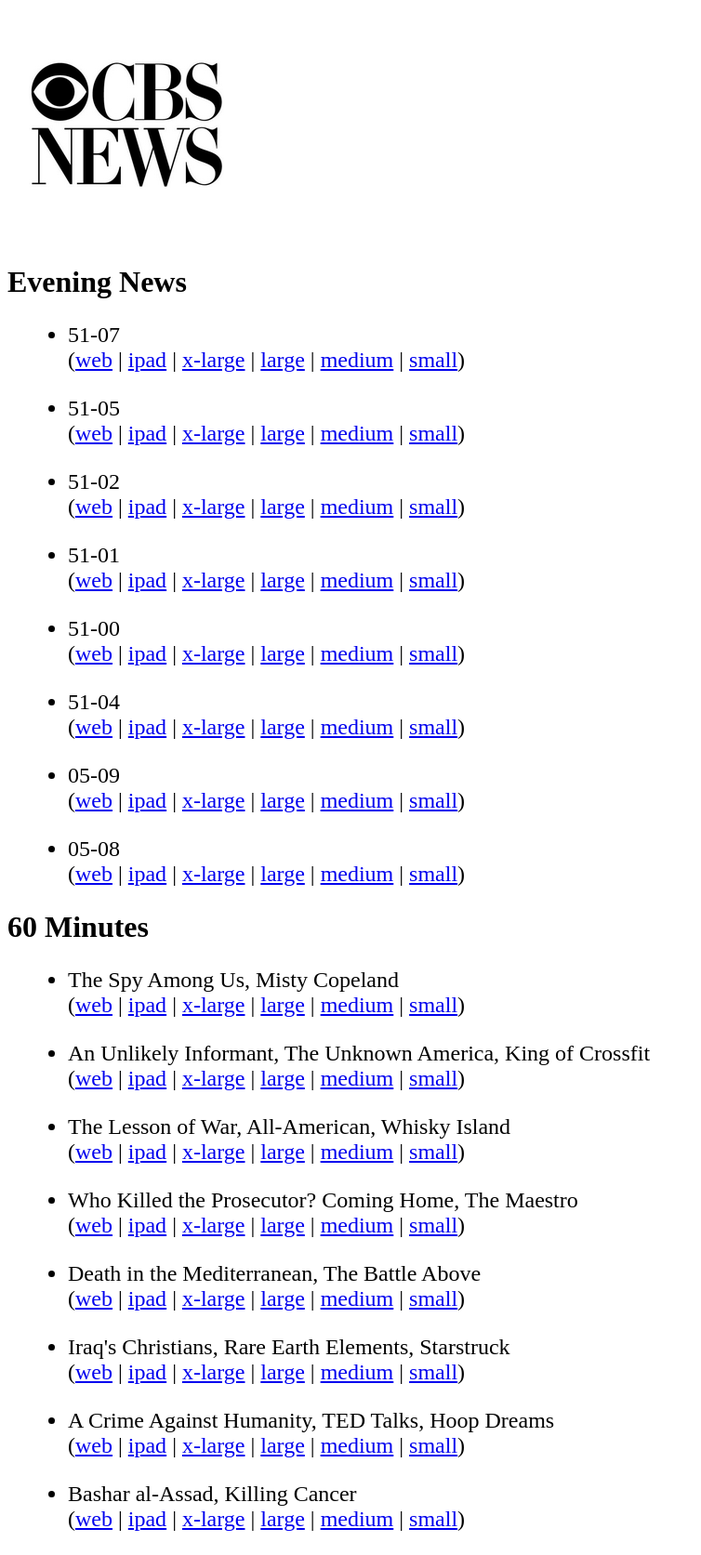
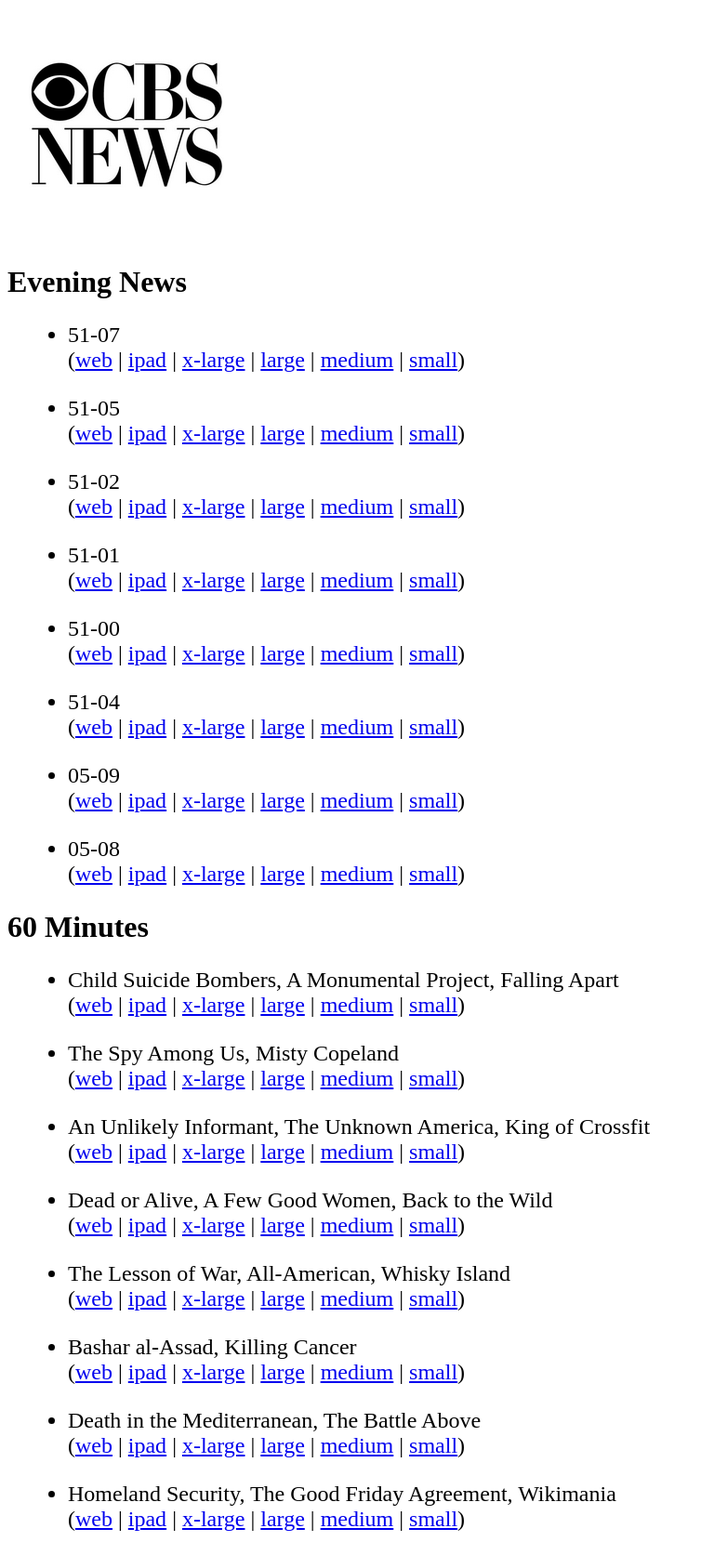
Before and after one commit to jkutner/cbsfeed, a Jekyll site: the page built from index.html, in a window 1280 px wide. Shown: the whole page at 93% size, without its empty margins (0-754 px from the left). Built offline with Jekyll 4.4.1, drawn with Linux system fonts in a browser that asks for light colours; nearby versions of some CDN libraries; some of the changed lines change nothing that is shown.

Commit message:
Updating with latest episdoes

```diff
--- a/_data/sixtymin.yml
+++ b/_data/sixtymin.yml
@@ -1,4 +1,13 @@
 ---
+- title: Child Suicide Bombers, A Monumental Project, Falling Apart
+  links:
+    orig: /videos/child-suicide-bombers-a-monumental-project-falling-apart/
+    ipad: ''
+    mp4_240: ''
+    mp4_740: ''
+    mp4_796: ''
+    mp4_1296: ''
+  date: Child Suicide Bombers, A Monumental Project, Falling Apart
 - title: The Spy Among Us, Misty Copeland
   links:
     orig: /videos/the-spy-among-us-misty-copeland/
@@ -17,6 +26,15 @@
     mp4_796: ''
     mp4_1296: ''
   date: An Unlikely Informant, The Unknown America, King of Crossfit
+- title: Dead or Alive, A Few Good Women, Back to the Wild
+  links:
+    orig: /videos/dead-or-alive-a-few-good-women-back-to-the-wild/
+    ipad: ''
+    mp4_240: ''
+    mp4_740: ''
+    mp4_796: ''
+    mp4_1296: ''
+  date: Dead or Alive, A Few Good Women, Back to the Wild
 - title: The Lesson of War, All-American, Whisky Island
   links:
     orig: /videos/the-lesson-of-war-all-american-whisky-island/
@@ -26,15 +44,15 @@
     mp4_796: media\/2015\/05\/02\/438069827774\/60_FULL_050115_387478_796.mp4
     mp4_1296: media\/2015\/05\/02\/438069827774\/60_FULL_050115_387478_1296.mp4
   date: The Lesson of War, All-American, Whisky Island
-- title: Who Killed the Prosecutor? Coming Home, The Maestro
+- title: Bashar al-Assad, Killing Cancer
   links:
-    orig: /videos/who-killed-the-prosecutor-coming-home-the-maestro/
-    ipad: ipad-streaming.cbsnews.com/media/mpx/2015/03/08/410065475654/60_Full_0308_355472_phone.m3u8
-    mp4_240: media\/2015\/03\/08\/410065475654\/60_Full_0308_355442_240.mp4
-    mp4_740: media\/2015\/03\/08\/410065475654\/60_Full_0308_355442_740.mp4
-    mp4_796: media\/2015\/03\/08\/410065475654\/60_Full_0308_355442_796.mp4
-    mp4_1296: media\/2015\/03\/08\/410065475654\/60_Full_0308_355442_1296.mp4
-  date: Who Killed the Prosecutor? Coming Home, The Maestro
+    orig: /videos/bashar-al-assad-killing-cancer/
+    ipad: ipad-streaming.cbsnews.com/media/mpx/2015/03/29/419842627903/60_0329_Full_367012_500/60_0329_Full_367012_500.m3u8
+    mp4_240: media\/2015\/03\/29\/419842627903\/60_0329_Full_367006_240.mp4
+    mp4_740: media\/2015\/03\/29\/419842627903\/60_0329_Full_367006_740.mp4
+    mp4_796: media\/2015\/03\/29\/419842627903\/60_0329_Full_367006_796.mp4
+    mp4_1296: media\/2015\/03\/29\/419842627903\/60_0329_Full_367006_1296.mp4
+  date: Bashar al-Assad, Killing Cancer
 - title: Death in the Mediterranean, The Battle Above
   links:
     orig: /videos/death-in-the-mediterranean-the-battle-above/
@@ -44,30 +62,12 @@
     mp4_796: media\/2015\/04\/26\/434766915793\/60_fULL_0426_383201_796.mp4
     mp4_1296: media\/2015\/04\/26\/434766915793\/60_fULL_0426_383201_1296.mp4
   date: Death in the Mediterranean, The Battle Above
-- title: Iraq's Christians, Rare Earth Elements, Starstruck
+- title: Homeland Security, The Good Friday Agreement, Wikimania
   links:
-    orig: /videos/iraqs-christians-rare-earth-elements-starstruck/
-    ipad: ipad-streaming.cbsnews.com/media/mpx/2015/03/22/416497219642/60_Full_032215_362946_tablet.m3u8
-    mp4_240: media\/2015\/03\/22\/416497219642\/60_Full_032215_362916_240.mp4
-    mp4_740: media\/2015\/03\/22\/416497219642\/60_Full_032215_362916_740.mp4
-    mp4_796: media\/2015\/03\/22\/416497219642\/60_Full_032215_362916_796.mp4
-    mp4_1296: media\/2015\/03\/22\/416497219642\/60_Full_032215_362916_1296.mp4
-  date: Iraq's Christians, Rare Earth Elements, Starstruck
-- title: A Crime Against Humanity, TED Talks, Hoop Dreams
-  links:
-    orig: /videos/a-crime-against-humanity-ted-talks-hoop-dreams/
-    ipad: ipad-streaming.cbsnews.com/media/mpx/2015/04/19/430507075750/60_FULL_041915_379358_500/60_FULL_041915_379358_500.m3u8
-    mp4_240: media\/2015\/04\/19\/430507075750\/60_FULL_041915_379339_240.mp4
-    mp4_740: media\/2015\/04\/19\/430507075750\/60_FULL_041915_379339_740.mp4
-    mp4_796: media\/2015\/04\/19\/430507075750\/60_FULL_041915_379339_796.mp4
-    mp4_1296: media\/2015\/04\/19\/430507075750\/60_FULL_041915_379339_1296.mp4
-  date: A Crime Against Humanity, TED Talks, Hoop Dreams
-- title: Bashar al-Assad, Killing Cancer
-  links:
-    orig: /videos/bashar-al-assad-killing-cancer/
-    ipad: ipad-streaming.cbsnews.com/media/mpx/2015/03/29/419842627903/60_0329_Full_367012_500/60_0329_Full_367012_500.m3u8
-    mp4_240: media\/2015\/03\/29\/419842627903\/60_0329_Full_367006_240.mp4
-    mp4_740: media\/2015\/03\/29\/419842627903\/60_0329_Full_367006_740.mp4
-    mp4_796: media\/2015\/03\/29\/419842627903\/60_0329_Full_367006_796.mp4
-    mp4_1296: media\/2015\/03\/29\/419842627903\/60_0329_Full_367006_1296.mp4
-  date: Bashar al-Assad, Killing Cancer
+    orig: /videos/homeland-security-the-good-friday-agreement-wikimania/
+    ipad: ''
+    mp4_240: ''
+    mp4_740: ''
+    mp4_796: ''
+    mp4_1296: ''
+  date: Homeland Security, The Good Friday Agreement, Wikimania
```
